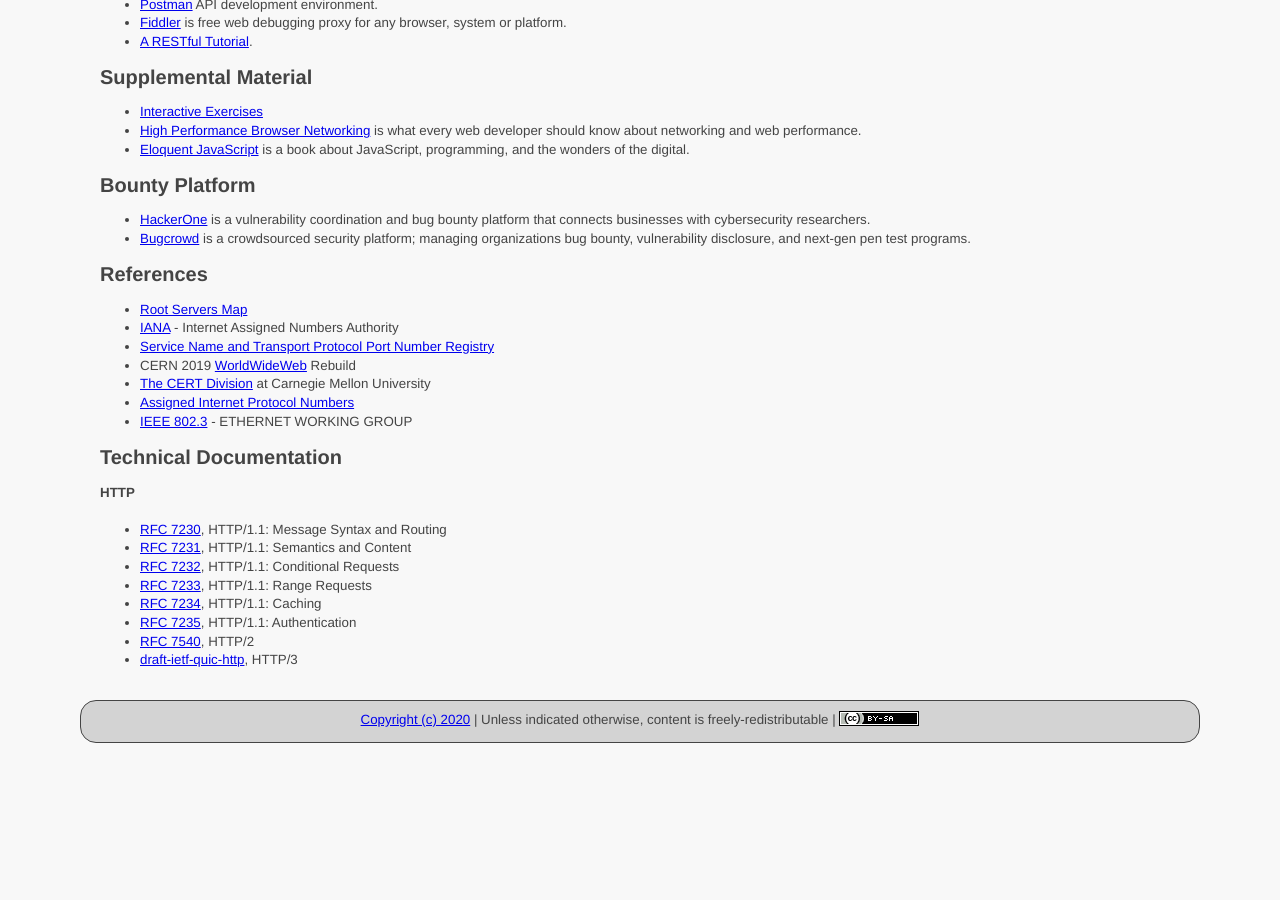
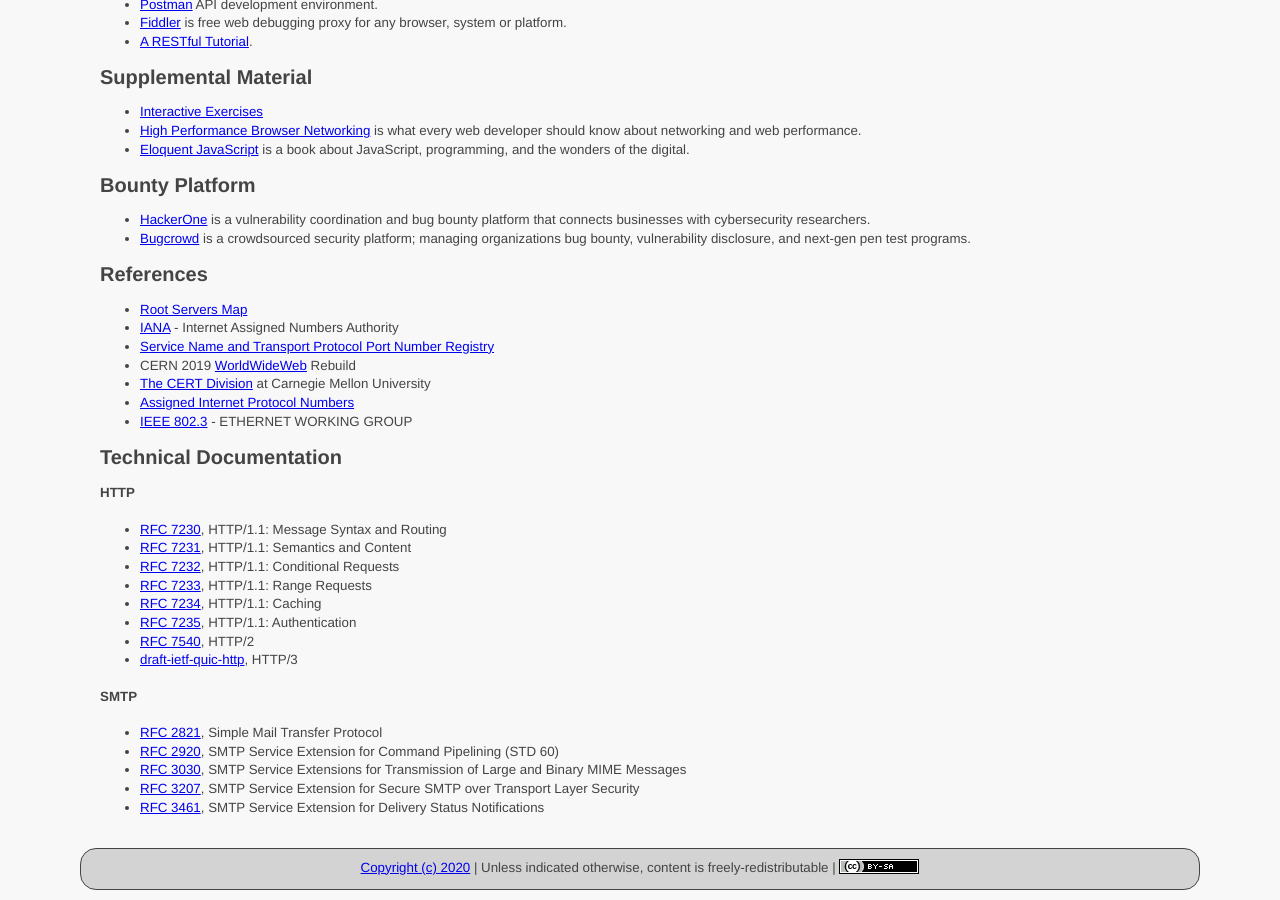
Before and after one commit to ycpcs/cs330-fall2020, a Jekyll site: the page built from resources/index.md, in a window 1280 px wide and 900 px high, scrolled down 857 px. Built offline with Jekyll 4.4.1, drawn with Linux system fonts in a browser that asks for light colours; before the commit the page ends 1610 px from its top, so only the background shows below that.

Commit message:
add resources

```diff
--- a/resources/index.md
+++ b/resources/index.md
@@ -86,3 +86,10 @@ Technical Documentation
   - [RFC 7235](https://tools.ietf.org/html/rfc7235), HTTP/1.1: Authentication
   - [RFC 7540](https://tools.ietf.org/html/rfc7540), HTTP/2
   - [draft-ietf-quic-http](https://tools.ietf.org/html/draft-ietf-quic-http-23), HTTP/3
+
+#### SMTP
+  - [RFC 2821](https://tools.ietf.org/html/rfc2821), Simple Mail Transfer Protocol
+  - [RFC 2920](https://tools.ietf.org/html/rfc2920), SMTP Service Extension for Command Pipelining (STD 60)
+  - [RFC 3030](https://tools.ietf.org/html/rfc3030), SMTP Service Extensions for Transmission of Large and Binary MIME Messages
+  - [RFC 3207](https://tools.ietf.org/html/rfc3207), SMTP Service Extension for Secure SMTP over Transport Layer Security
+  - [RFC 3461](https://tools.ietf.org/html/rfc3461), SMTP Service Extension for Delivery Status Notifications
```
Also changed, not shown: index.md (+1 -1 lines).
